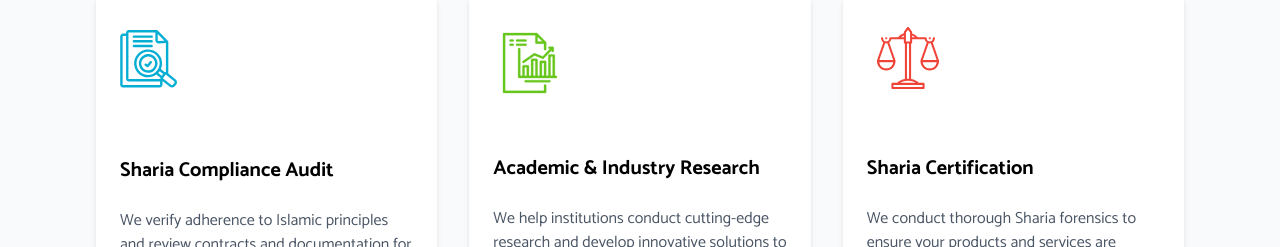
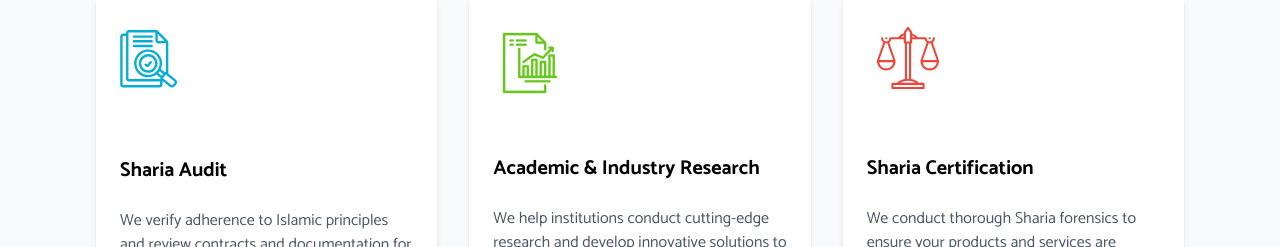
Before and after one commit to ibraheemblogs/website-dev, a React (Vite) app: page / in a window 1280 px wide. Shown: the part 2353-2600 px from the top of the page. Built offline with nearby package versions, Linux system fonts and the light colour scheme.

Commit message:
Update Sharia Audit service title for clarity

```diff
--- a/src/components/layouts/ServiceSection.jsx
+++ b/src/components/layouts/ServiceSection.jsx
@@ -29,7 +29,7 @@ const ServiceSection = () => {
     },
     {
       icon: <AuditIcon />,
-      title: "Sharia Compliance Audit",
+      title: "Sharia Audit",
       description:
         "We verify adherence to Islamic principles and review contracts and documentation for Sharia compliance.",
     },
```
